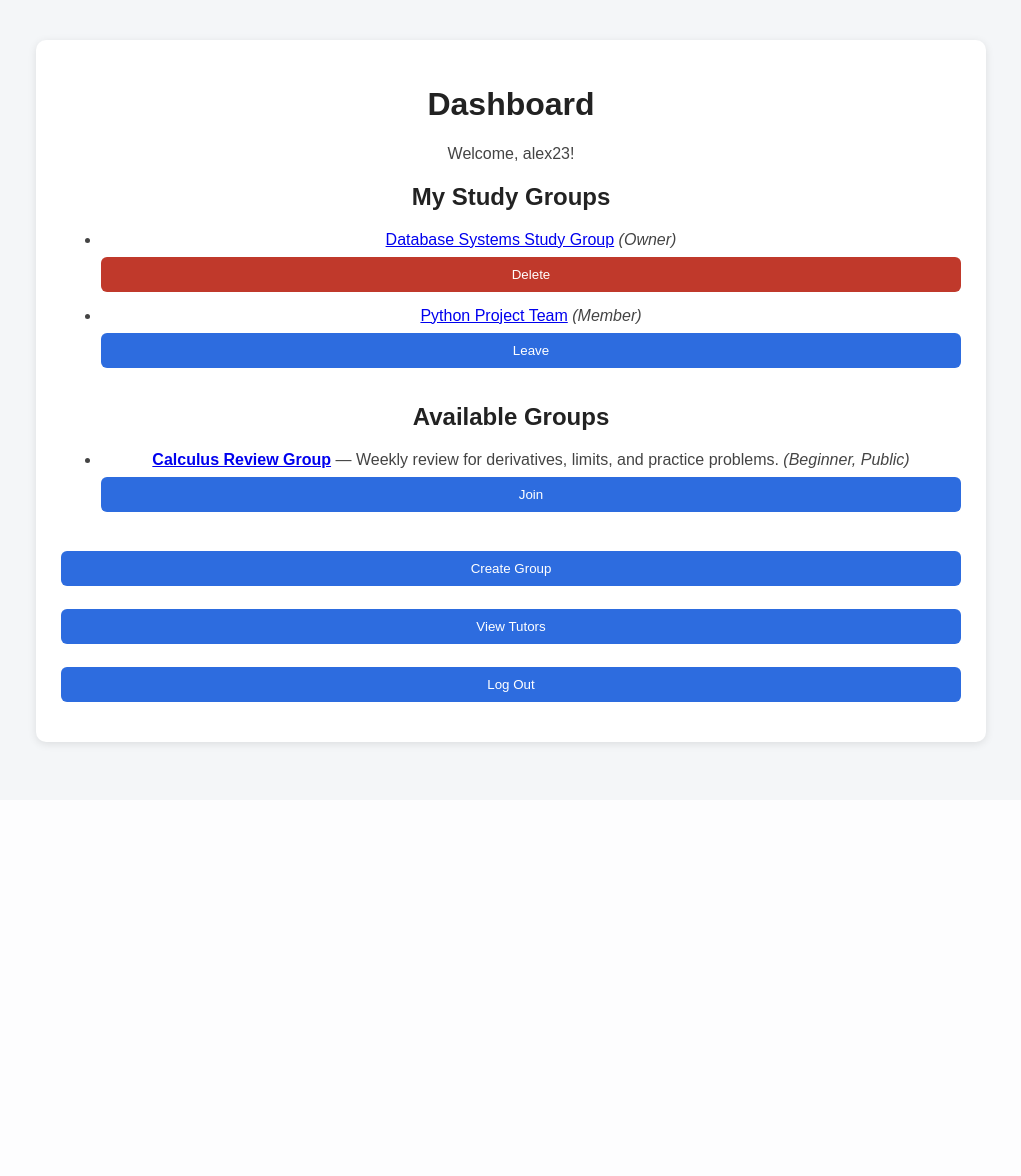
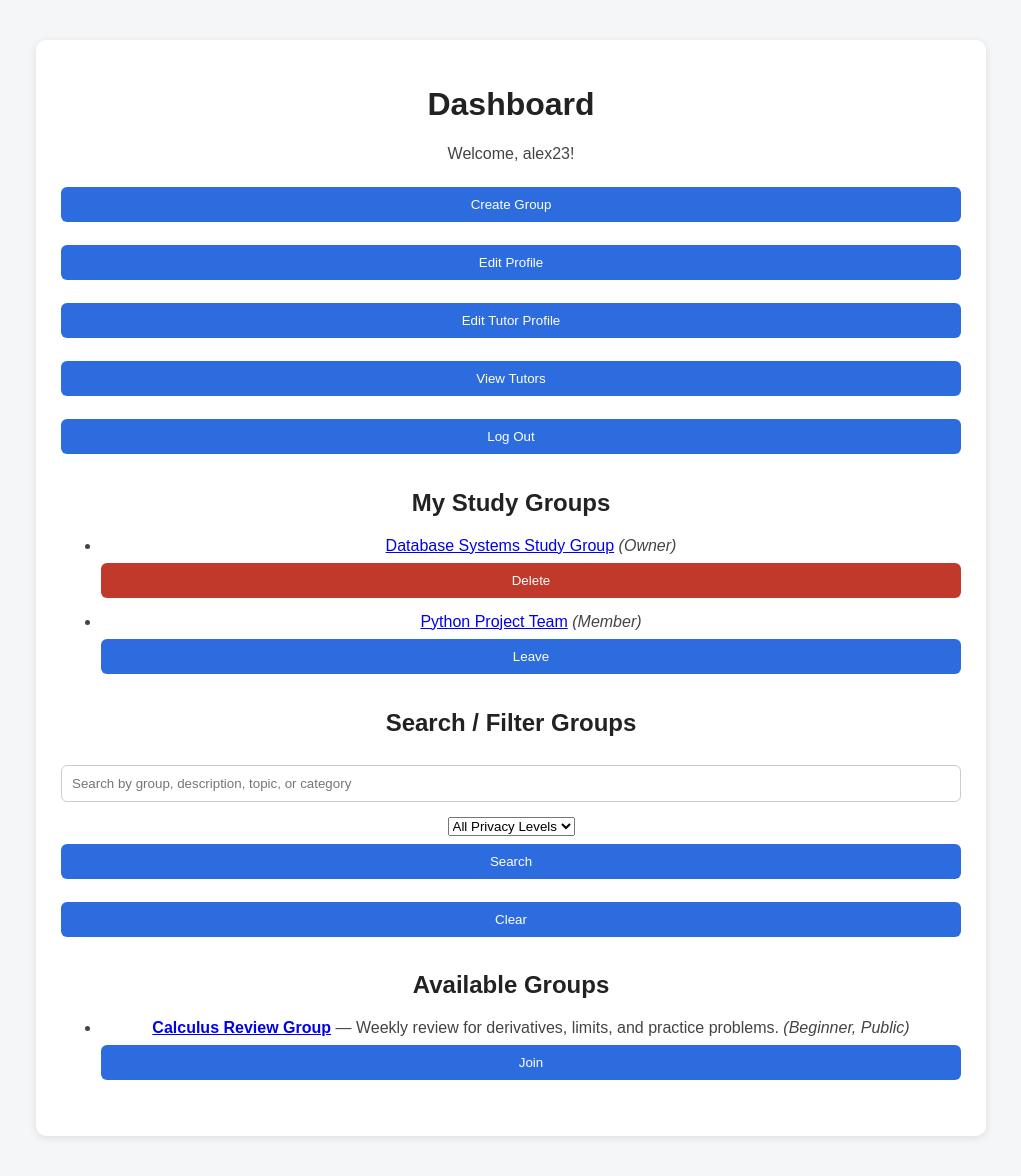
Before and after one commit to tpierson12-1/StudentStudyGroupFinder, a FastAPI app: page /dashboard in a window 1280 px wide. Shown: the whole page, without its empty margins (129-1150 px from the left). Before the commit the page ends 748 px from the top, so only its background shows below. Run offline with FastAPI, Linux system fonts and the light colour scheme; a user stored in the database is signed in; data comes from the database, SQL or seed files in the repository.

Commit message:
Enhance dashboard with group management buttons and search
Added buttons for creating a group, editing profile, and viewing tutors to the dashboard. Also included a search/filter section for study groups.

```diff
--- a/StudentStudyGroupFinder/templates/dashboard.html
+++ b/StudentStudyGroupFinder/templates/dashboard.html
@@ -12,13 +12,23 @@
       <h1>Dashboard</h1>
       <p>Welcome, {{ username }}!</p>
 
+      <div class="buttons">
+        <button onclick="window.location.href='/creategroup'">Create Group</button>
+        <button onclick="window.location.href='/profile'">Edit Profile</button>
+        <button onclick="window.location.href='/edittutor'">Edit Tutor Profile</button>
+        <button onclick="window.location.href='/tutors'">View Tutors</button>
+        <button onclick="window.location.href='/logout'">Log Out</button>
+      </div>
+
       <section>
         <h2>My Study Groups</h2>
         {% if my_groups %}
         <ul>
           {% for group in my_groups %}
           <li>
-            <a href="/group/{{ group.Group_ID }}">{{ group.Group_Title }}</a> <em>({{ group.GroupMembership_Role }})</em>
+            <a href="/group/{{ group.Group_ID }}">{{ group.Group_Title }}</a>
+            <em>({{ group.GroupMembership_Role }})</em>
+
             {% if group.GroupMembership_Role == 'Owner' %}
             <form method="post" action="/deletegroup" style="display:inline;" onsubmit="return confirm('Are you sure you want to delete this group?')">
               <input type="hidden" name="group_id" value="{{ group.Group_ID }}" />
@@ -39,14 +49,42 @@
       </section>
 
       <section>
+        <h2>Search / Filter Groups</h2>
+
+        <form method="get" action="/dashboard" style="margin-bottom:15px;">
+          <input
+            type="text"
+            name="search"
+            placeholder="Search by group, description, topic, or category"
+            value="{{ search or '' }}"
+          />
+
+          <select name="privacy">
+            <option value="">All Privacy Levels</option>
+            <option value="Public" {% if privacy == "Public" %}selected{% endif %}>Public</option>
+            <option value="Private" {% if privacy == "Private" %}selected{% endif %}>Private</option>
+            <option value="Invite-only" {% if privacy == "Invite-only" %}selected{% endif %}>Invite-only</option>
+          </select>
+
+          <button type="submit">Search</button>
+          <button type="button" onclick="window.location.href='/dashboard'">Clear</button>
+        </form>
+      </section>
+
+      <section>
         <h2>Available Groups</h2>
         {% if available_groups %}
         <ul>
           {% for group in available_groups %}
           <li>
             <a href="/group/{{ group.Group_ID }}"><strong>{{ group.Group_Title }}</strong></a>
-            {% if group.Group_Description %} — {{ group.Group_Description }}{% endif %}
+
+            {% if group.Group_Description %}
+              — {{ group.Group_Description }}
+            {% endif %}
+
             <em>({{ group.Group_SkillLevel }}, {{ group.Group_PrivacyLevel }})</em>
+
             <form method="post" action="/joingroup" style="display:inline;">
               <input type="hidden" name="group_id" value="{{ group.Group_ID }}" />
               <button type="submit">Join</button>
@@ -58,12 +96,6 @@
         <p>No other groups available.</p>
         {% endif %}
       </section>
-
-      <div class="buttons">
-        <button onclick="window.location.href='/creategroup'">Create Group</button>
-        <button onclick="window.location.href='/tutors'">View Tutors</button>
-        <button onclick="window.location.href='/logout'">Log Out</button>
-      </div>
     </div>
   </body>
 </html>
```
